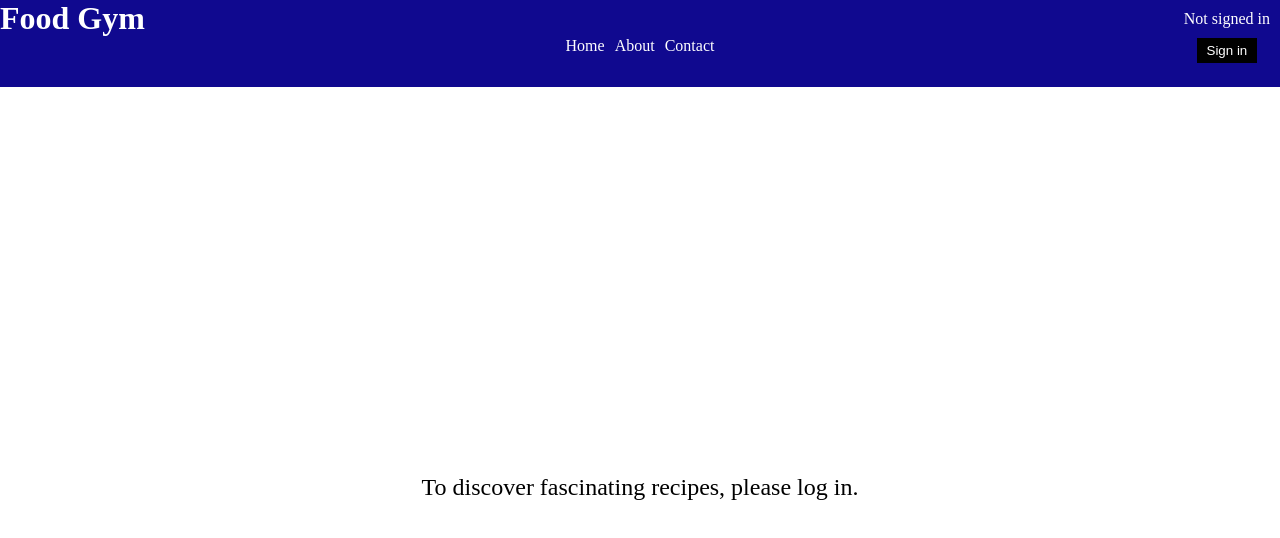
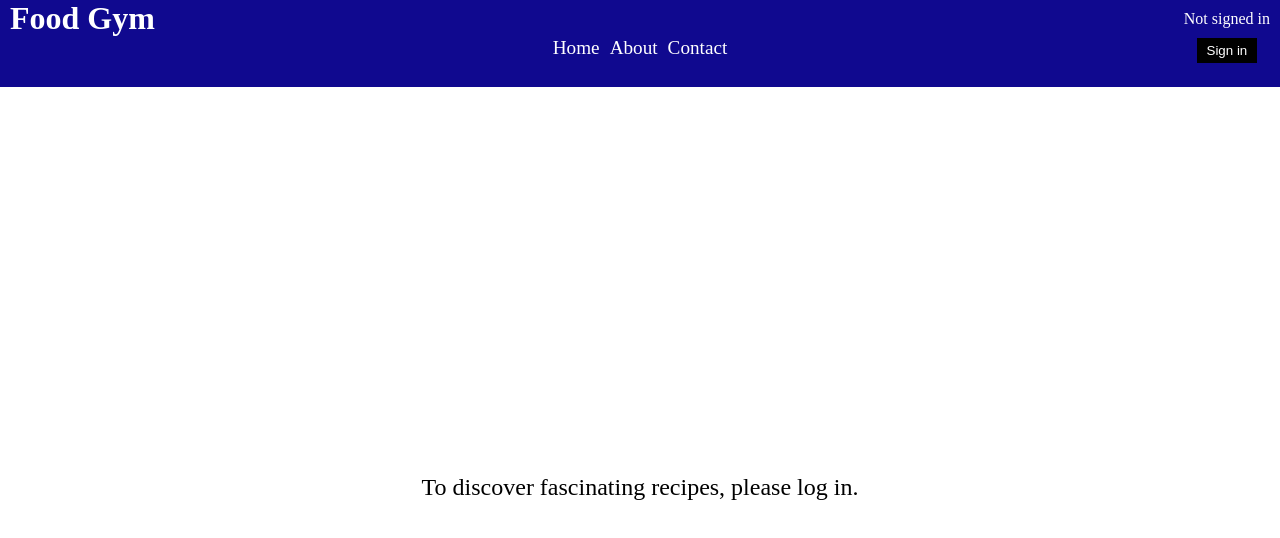
Before and after one commit to 91Pudge/food-gym, a Next.js app: page / in a window 1280 px wide. Shown: the top 538 px of the page. Built offline with nearby package versions, Linux system fonts and the light colour scheme; no server answers.

Commit message:
Chore: Add margin

```diff
--- a/styles/navBar.module.css
+++ b/styles/navBar.module.css
@@ -3,6 +3,7 @@
 }
 .bar h1 {
   color: white;
+  margin-left: 10px;
 }
 
 .nav {
@@ -35,6 +36,7 @@
   color: white;
   text-decoration: none;
   text-align: center;
+  font-size: larger;
 }
 
 .login p {
```
